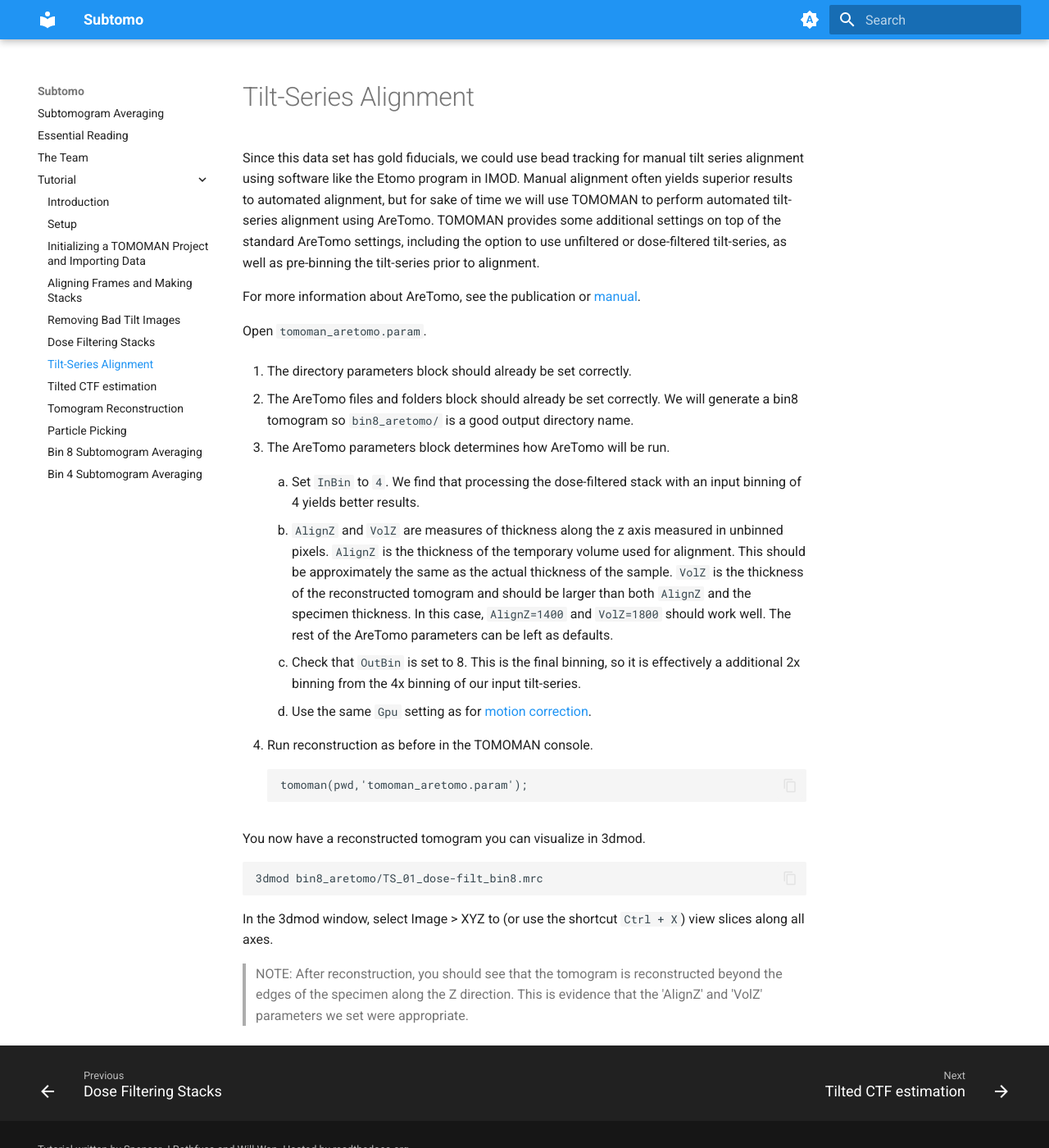
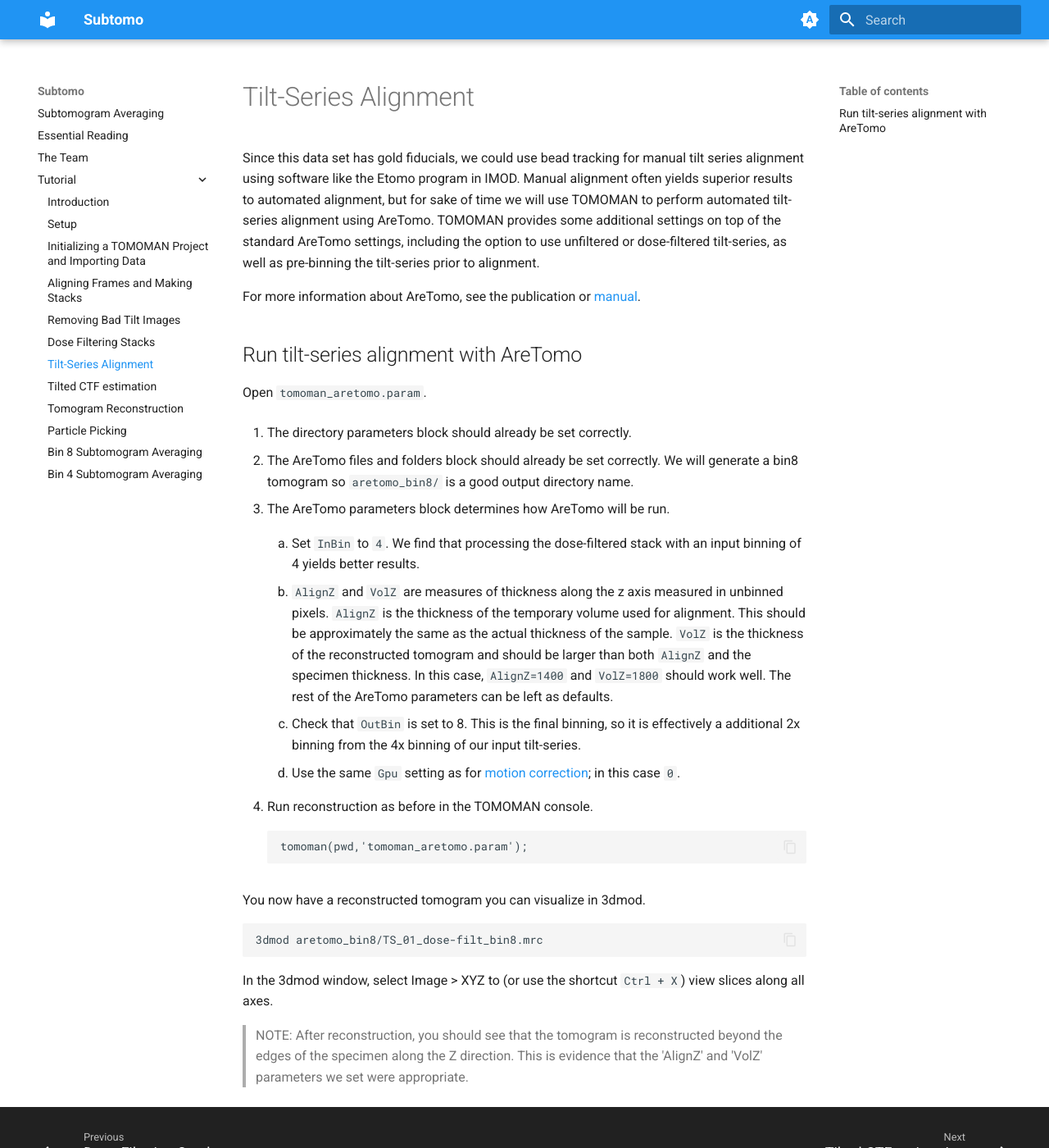
Before and after one commit to wan-lab-vanderbilt/subtomo-tutorials, an MkDocs documentation site: the page built from docs/hiv/align.md, in a window 1280 px wide and 1400 px high. Shown: the whole window at 82% size. Built offline with MkDocs 1.6.1 and Material for MkDocs 9.7.7, drawn with Linux system fonts in a browser that asks for light colours.

Commit message:
Update align.md

```diff
--- a/docs/hiv/align.md
+++ b/docs/hiv/align.md
@@ -6,11 +6,13 @@ TOMOMAN provides some additional settings on top of the standard AreTomo setting
 
 For more information about AreTomo, see the publication or [manual](https://gensoft.pasteur.fr/docs/AreTomo/1.3.4/AreTomoManual_1.3.0_09292022.pdf).
 
+## Run tilt-series alignment with AreTomo
+
 Open `tomoman_aretomo.param`.
 
 1. The directory parameters block should already be set correctly.
 
-2. The AreTomo files and folders block should already be set correctly. We will generate a bin8 tomogram so `bin8_aretomo/` is a good output directory name.
+2. The AreTomo files and folders block should already be set correctly. We will generate a bin8 tomogram so `aretomo_bin8/` is a good output directory name.
 
 3. The AreTomo parameters block determines how AreTomo will be run.
 
@@ -26,7 +28,7 @@ Open `tomoman_aretomo.param`.
 
     3. Check that `OutBin` is set to 8. This is the final binning, so it is effectively a additional 2x binning from the 4x binning of our input tilt-series.
 
-    4. Use the same `Gpu` setting as for [motion correction](preproc.md#making-motion-corrected-stacks).
+    4. Use the same `Gpu` setting as for [motion correction](preproc.md#making-motion-corrected-stacks); in this case `0`.
 
 4. Run reconstruction as before in the TOMOMAN console.
 
@@ -34,7 +36,7 @@ Open `tomoman_aretomo.param`.
 
 You now have a reconstructed tomogram you can visualize in 3dmod.
 
-    3dmod bin8_aretomo/TS_01_dose-filt_bin8.mrc
+    3dmod aretomo_bin8/TS_01_dose-filt_bin8.mrc
 
 In the 3dmod window, select Image > XYZ to (or use the shortcut `Ctrl + X`) view slices along all axes.
 
```
